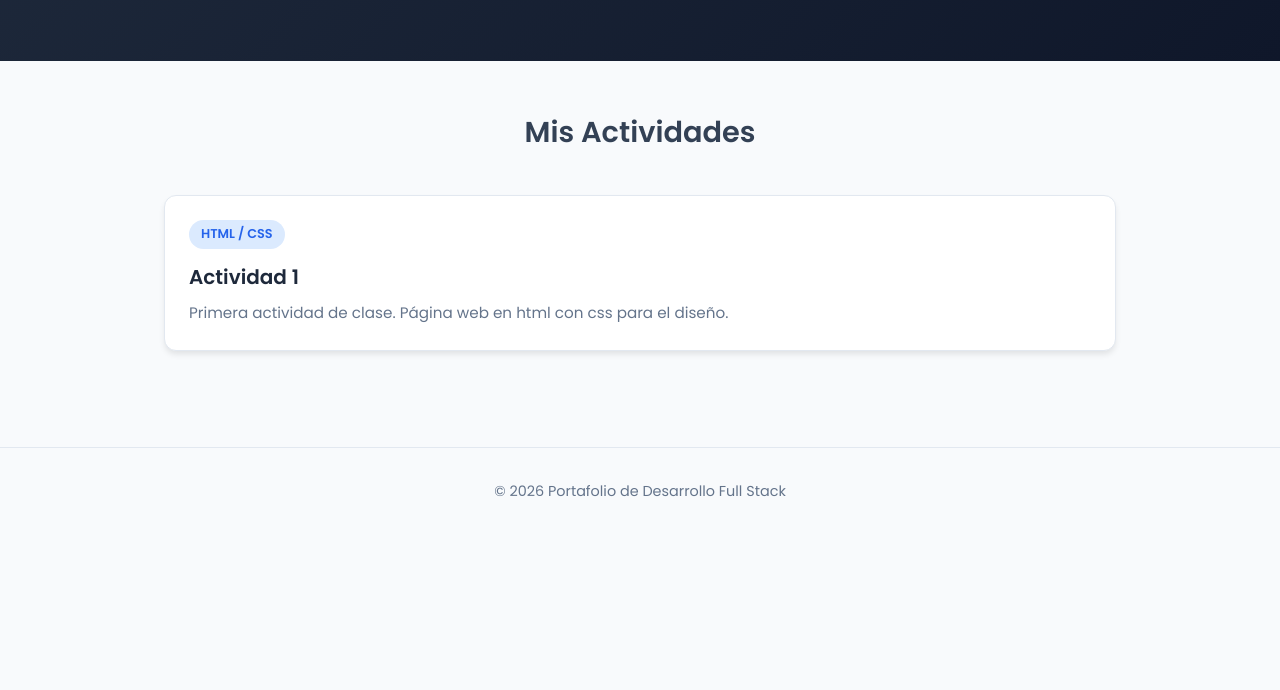
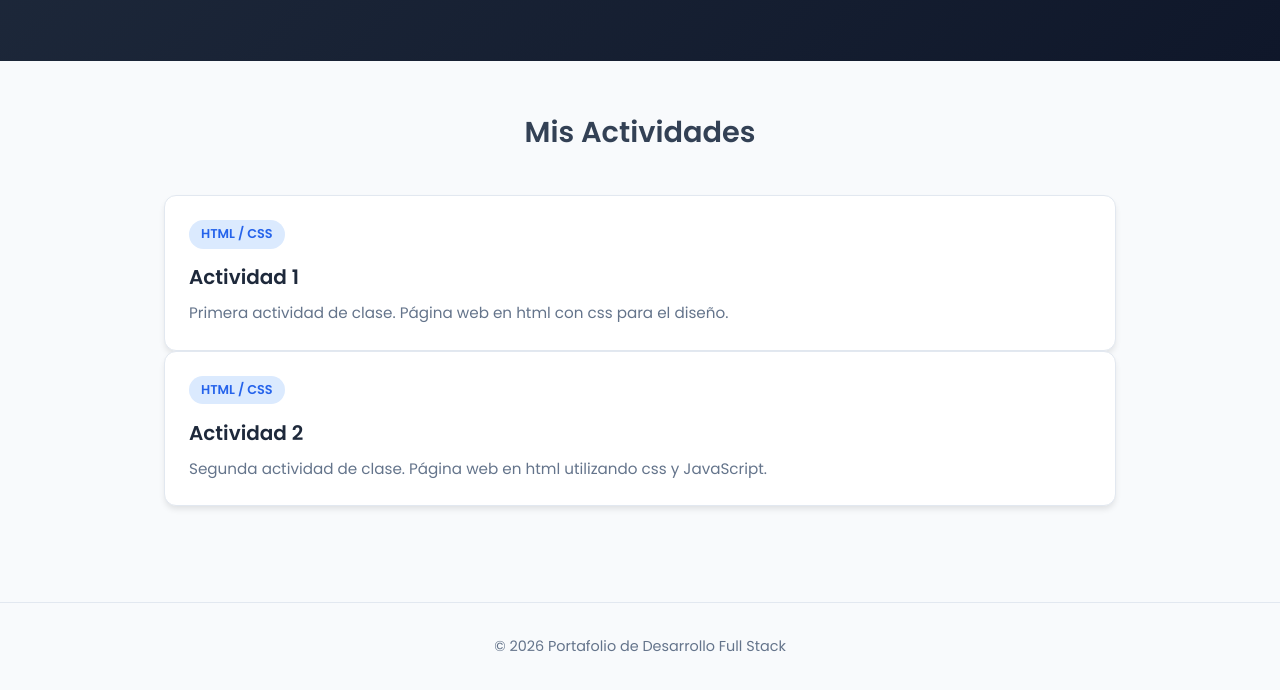
Before and after one commit to Parsival777/Acts-Desarrollo-Full-Stack---Alan-Anduaga-, a plain HTML site: page index.html in a window 1280 px wide. Shown: the part 167-857 px from the top of the page. Before the commit the page ends 800 px from the top, so only its background shows below. Drawn offline with Linux system fonts and the light colour scheme.

Commit message:
Add project card for Actividad 2
Added a new project card for 'Actividad 2' with description.

```diff
--- a/index.html
+++ b/index.html
@@ -143,6 +143,21 @@
             </a>
 
             </div>
+
+
+        <div class="projects-grid">
+
+            <a href="Act 2/index.html" class="card">
+                <div class="card-body">
+                    <span class="card-tag">HTML / CSS</span>
+                    <h3 class="card-title">Actividad 2</h3>
+                    <p class="card-desc">
+                        Segunda actividad de clase. Página web en html utilizando css y JavaScript.
+                    </p>
+                </div>
+            </a>
+
+            </div>
     </div>
 
     <footer>
```
